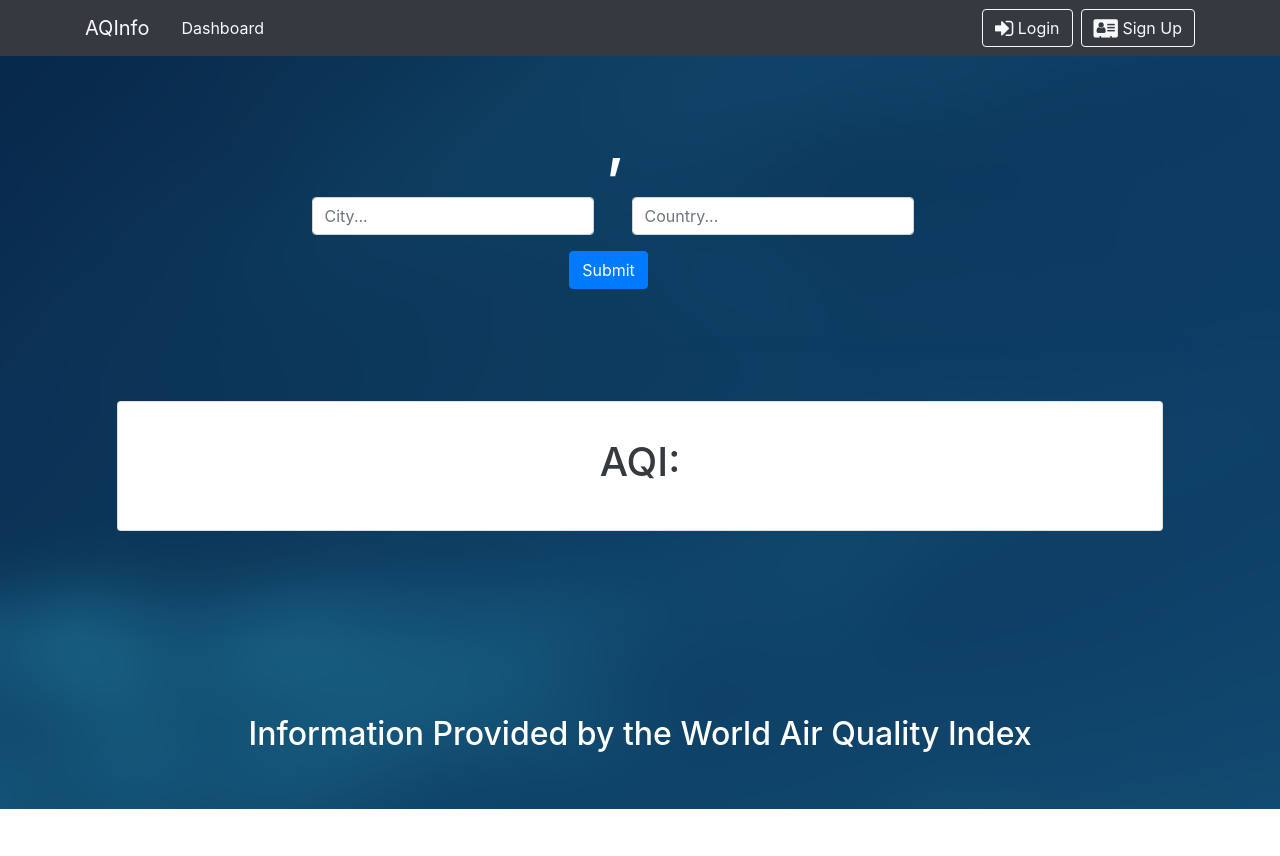
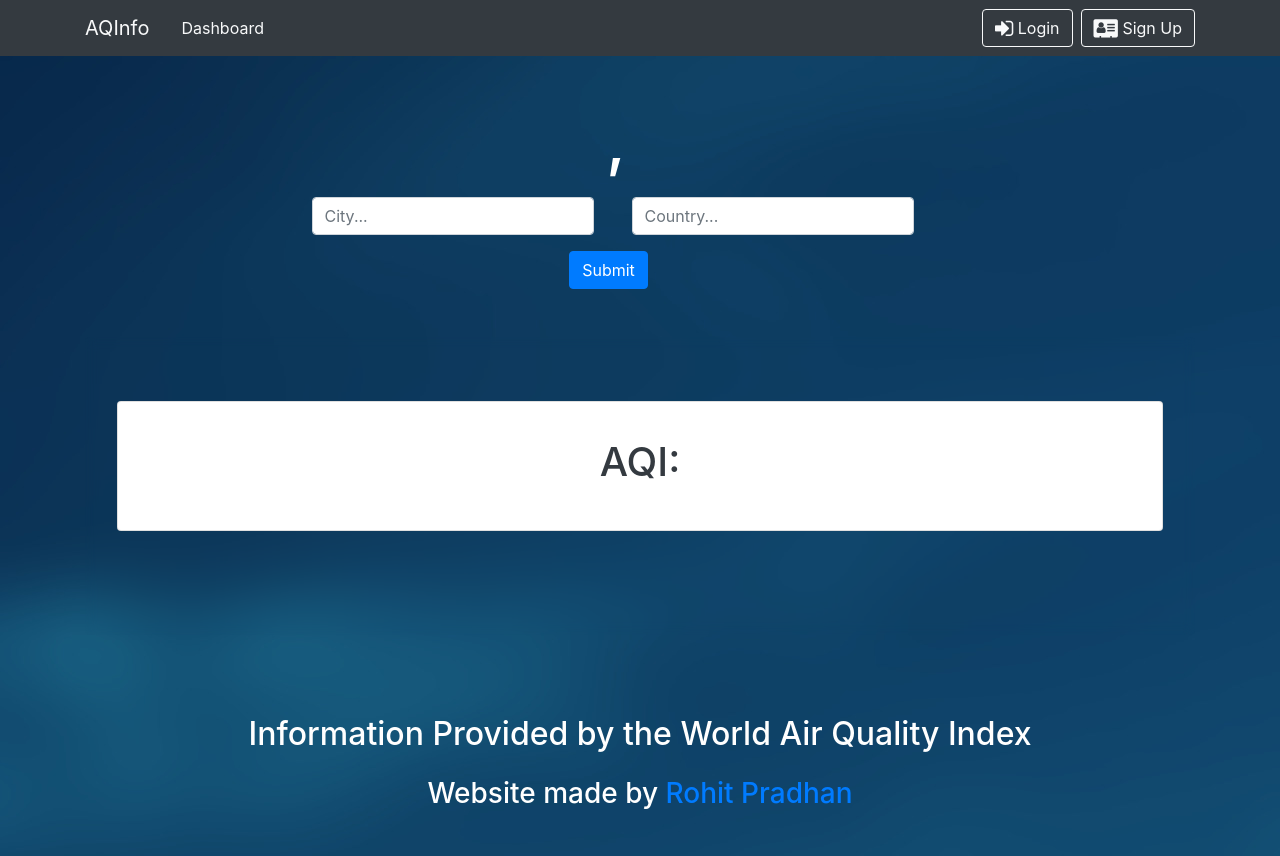
Before and after one commit to rohit-px2/airquality-client, a React (Create React App) app: page / in a window 1280 px wide. Shown: the top 856 px of the page. Before the commit the page ends 809 px from the top, so only its background shows below. Built offline with nearby package versions, Linux system fonts and the light colour scheme; no server answers.

Commit message:
Added github link to website and added 'Dashboard' title to dashboard

```diff
--- a/src/components/Dashboard.js
+++ b/src/components/Dashboard.js
@@ -1,4 +1,5 @@
 import React from 'react'
+import { Helmet } from 'react-helmet'
 
 export default function Dashboard({user, setLocation}) {
 
@@ -18,10 +19,15 @@ export default function Dashboard({user, setLocation}) {
 	}) : null
 
 	return (
+		<>
+		<Helmet>
+			<title>{`Dashboard`}</title>
+		</Helmet>
 		<div className="container">
 			<h2 className="text-center text-white p-2">Dashboard</h2>
 			<hr style={{backgroundColor: "white"}} className="m-2"/>
 			{locationCards}
 		</div>
+		</>
 	)
 }
--- a/src/components/Footer.js
+++ b/src/components/Footer.js
@@ -4,6 +4,12 @@ export default function Footer() {
 	return (
 		<footer className="container py-5 transparent">
 			<h2 className="text-center text-white">Information Provided by the World Air Quality Index</h2>
+			<h3 className="m-4 text-center text-white">
+				Website made by
+				<a href="https://github.com/rohit-px2" className="text-decoration-none">
+					  {' Rohit Pradhan'}
+				</a>
+			</h3>
 		</footer>
 	)
 }
--- a/src/services/aqi.js
+++ b/src/services/aqi.js
@@ -1,5 +1,4 @@
 import axios from 'axios'
-
 const baseUrl = `/api/info`
 const addDashboardUrl = '/api/users/location'
 
```
Also changed, not shown: 1 other file (tests, documents, lock files or other folders).
